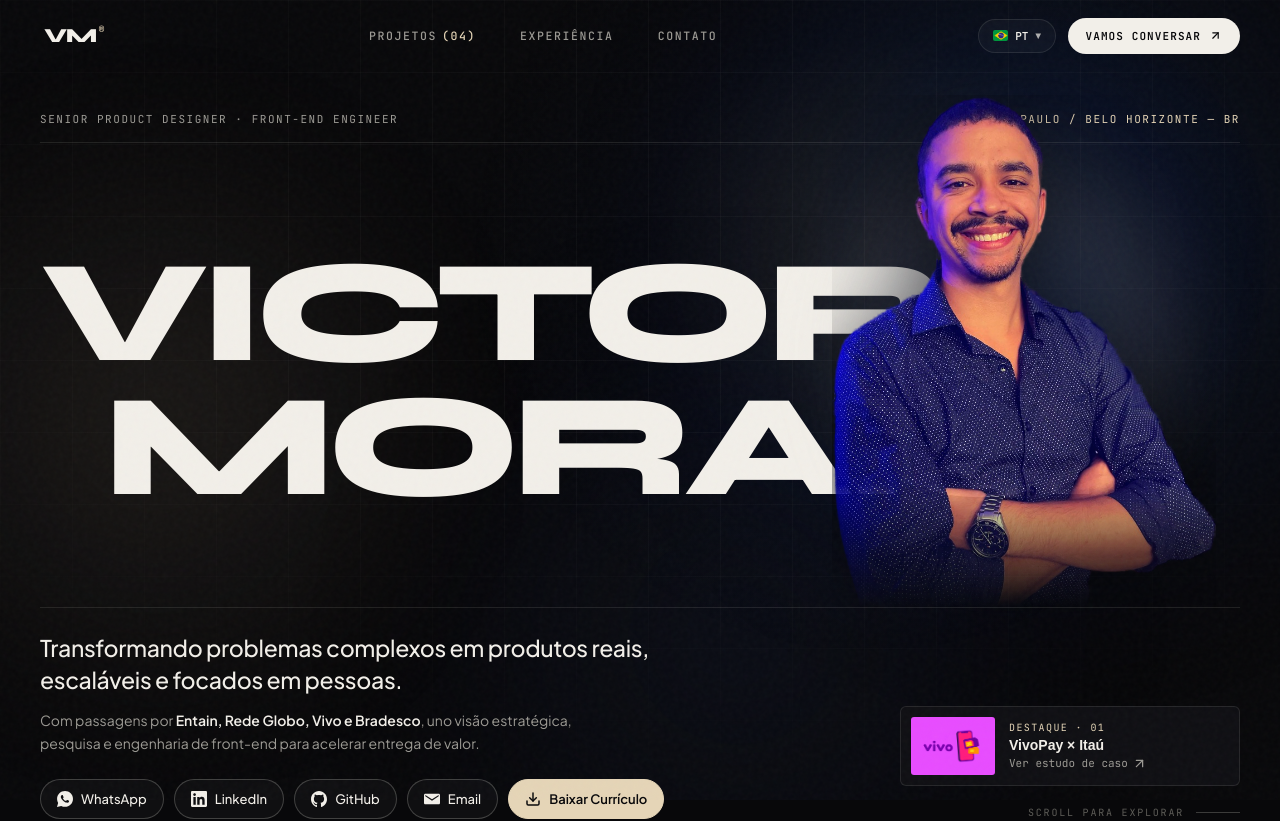
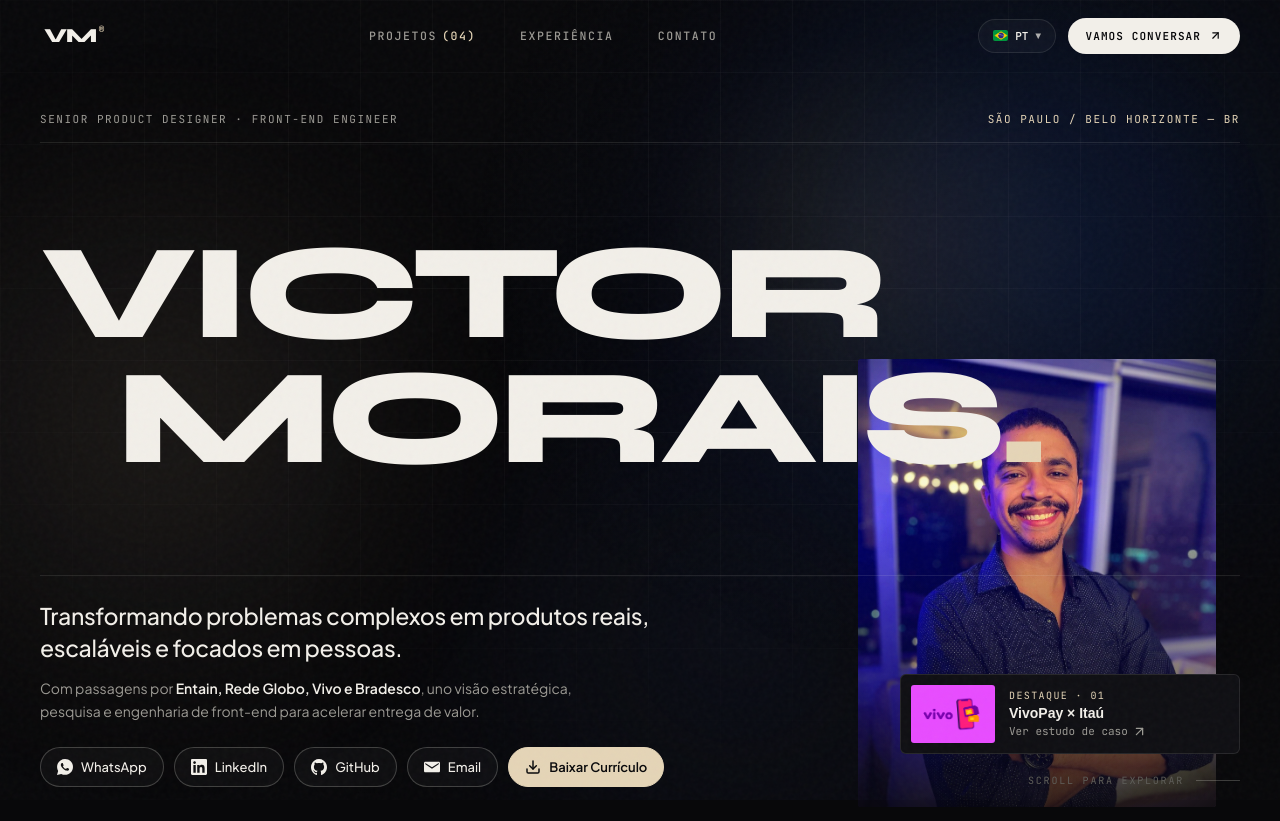
Before and after one commit to dwolfx/portfolio, a React (Vite) app: page /v2 in a window 1280 px wide. Shown: the top 821 px of the page. Built offline with nearby package versions, Linux system fonts and the light colour scheme.

Commit message:
fix(hero): restaurar foto original colorida com fusao editorial mantendo background atmosferico vivo

```diff
--- a/src/pages/PortfolioV2.css
+++ b/src/pages/PortfolioV2.css
@@ -612,13 +612,13 @@ header.v2-nav-wrapper.is-scrolled {
   color: var(--accent-champagne);
 }
 
-/* Composição Tipografia + Retrato Capa de Revista (Estilo 2) */
+/* Composição Tipografia + Retrato Editorial */
 .v2-hero-composition {
   position: relative;
   display: flex;
   flex-direction: column;
-  gap: 8px;
-  padding: 8px 0 0;
+  gap: 24px;
+  padding: 8px 0;
 }
 
 @media (min-width: 960px) {
@@ -626,28 +626,28 @@ header.v2-nav-wrapper.is-scrolled {
     display: grid;
     grid-template-columns: 1fr;
     align-items: center;
-    min-height: clamp(390px, 50vh, 540px);
-    padding: 16px 0 0;
+    min-height: clamp(340px, 46vh, 490px);
+    padding: 12px 0;
   }
 }
 
 .v2-hero-display {
   margin: 0;
   font-family: var(--font-display);
-  font-size: clamp(3.1rem, 14vw, 11.4rem);
+  font-size: clamp(3rem, 13.5vw, 10.5rem);
   font-weight: 800;
   line-height: 0.88;
-  letter-spacing: -0.055em;
+  letter-spacing: -0.045em;
   color: var(--ink-primary);
   position: relative;
-  z-index: 2;
+  z-index: 3;
   text-transform: uppercase;
   pointer-events: none;
 }
 
 @media (min-width: 960px) {
   .v2-hero-display {
-    font-size: clamp(5.8rem, 11.4vw, 11.4rem);
+    font-size: clamp(5.2rem, 10.6vw, 10.4rem);
   }
 }
 
@@ -659,7 +659,7 @@ header.v2-nav-wrapper.is-scrolled {
 
 @media (min-width: 960px) {
   .v2-mask-line--indent {
-    padding-left: 5vw;
+    padding-left: 6vw;
   }
 }
 
@@ -671,53 +671,57 @@ header.v2-nav-wrapper.is-scrolled {
   color: var(--accent-champagne);
 }
 
-/* Retrato Recortado em Escala Monumental (P&B Cinematográfico Quente) */
+/* Retrato Integrado Original (Colorido + Fusão Editorial Suave) */
 .v2-hero-portrait {
   position: relative;
-  z-index: 3;
+  z-index: 2;
   width: 100%;
-  max-width: 265px;
-  margin: 14px auto -24px;
-  pointer-events: none;
+  max-width: 360px;
+  margin: 0 auto;
 }
 
 @media (min-width: 960px) {
   .v2-hero-portrait {
     position: absolute;
     right: 2%;
-    bottom: -32px;
-    width: clamp(330px, 30vw, 460px);
+    top: 50%;
+    transform: translateY(-50%);
+    width: clamp(300px, 28vw, 420px);
     max-width: none;
     margin: 0;
-    z-index: 3;
-  }
-}
-
-.v2-portrait-rimlight {
-  position: absolute;
-  inset: 10% 6% 8% 6%;
-  border-radius: 50%;
-  background: radial-gradient(circle at 40% 45%, rgba(36, 78, 176, 0.28) 0%, rgba(229, 213, 183, 0.14) 48%, transparent 74%);
-  filter: blur(40px);
-  z-index: 0;
-  pointer-events: none;
+    z-index: 2;
+  }
 }
 
 .v2-portrait-frame {
   position: relative;
-  z-index: 1;
+  aspect-ratio: 4 / 5;
   width: 100%;
-  mask-image: linear-gradient(to bottom, #000 0%, #000 76%, transparent 100%);
-  -webkit-mask-image: linear-gradient(to bottom, #000 0%, #000 76%, transparent 100%);
+  overflow: hidden;
+  border-radius: 2px;
+  mask-image: radial-gradient(ellipse 86% 86% at 50% 46%, #000 62%, transparent 100%);
+  -webkit-mask-image: radial-gradient(ellipse 86% 86% at 50% 46%, #000 62%, transparent 100%);
 }
 
 .v2-portrait-img {
   width: 100%;
-  height: auto;
+  height: 100%;
+  object-fit: cover;
+  object-position: center top;
   display: block;
-  object-fit: contain;
-  filter: contrast(1.04) saturate(1.04) drop-shadow(0 24px 48px rgba(0, 0, 0, 0.72));
-  transition: filter 0.6s cubic-bezier(0.16, 1, 0.3, 1);
+  filter: contrast(1.04) saturate(1.04);
+  transition: transform 0.9s cubic-bezier(0.16, 1, 0.3, 1);
+}
+
+.v2-portrait-frame:hover .v2-portrait-img {
+  transform: scale(1.03);
+}
+
+.v2-portrait-vignette {
+  position: absolute;
+  inset: 0;
+  pointer-events: none;
+  background: linear-gradient(180deg, rgba(8, 8, 10, 0.12) 0%, transparent 35%, rgba(8, 8, 10, 0.82) 100%);
 }
 
 /* Barra Inferior do Hero */
--- a/src/pages/PortfolioV2.jsx
+++ b/src/pages/PortfolioV2.jsx
@@ -3,7 +3,7 @@ import { motion, AnimatePresence } from 'framer-motion';
 import { useNavigate } from 'react-router-dom';
 import './PortfolioV2.css';
 
-import victorCutout from '../assets/profile/victor-cutout.png';
+import victorProfile from '../assets/profile/victor.jpg';
 import brFlag from '../assets/flags/br_flag.jpg';
 import vivoThumb from '../assets/projects/vivo.png';
 import { portfolioV2Locales } from '../data/portfolioV2Locales';
@@ -161,17 +161,17 @@ const PortfolioV2 = () => {
 
             <motion.div
               className="v2-hero-portrait"
-              initial={{ opacity: 0, y: 28 }}
-              animate={{ opacity: 1, y: 0 }}
+              initial={{ opacity: 0, scale: 1.04 }}
+              animate={{ opacity: 1, scale: 1 }}
               transition={{ duration: 1.0, ease: easeOutExpo, delay: 0.2 }}
             >
-              <div className="v2-portrait-rimlight" aria-hidden="true" />
               <div className="v2-portrait-frame">
                 <img
-                  src={victorCutout}
+                  src={victorProfile}
                   alt="Victor Morais"
                   className="v2-portrait-img"
                 />
+                <div className="v2-portrait-vignette" aria-hidden="true" />
               </div>
             </motion.div>
           </div>
```
Also changed, not shown: src/assets/profile/victor-cutout.png (deleted).
